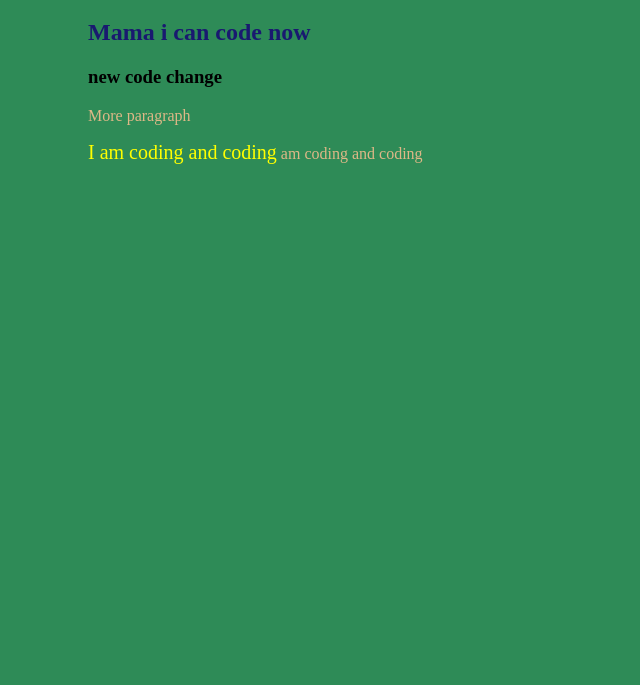
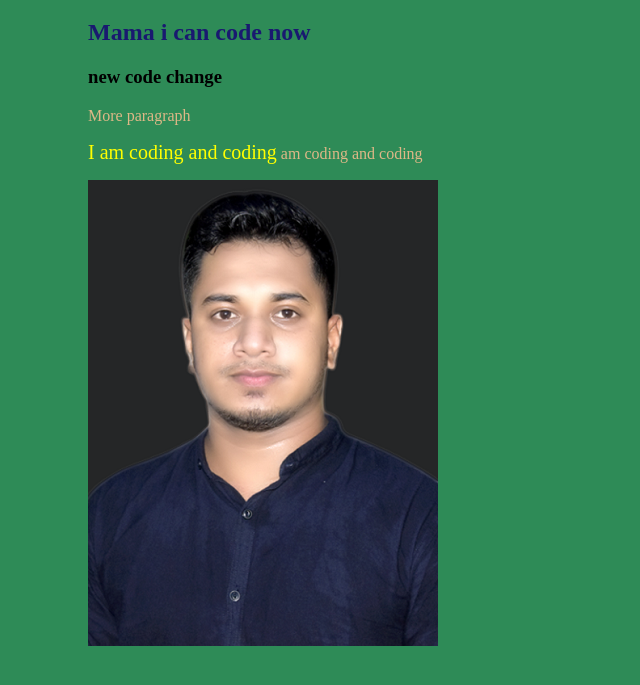
Before and after one commit to Si-tajin0/second-repo, a plain HTML site: page index.html in a window 1280 px wide. Shown: the part 61-746 px from the top of the page, without its empty margins (0-640 px from the left). Drawn offline with Linux system fonts and the light colour scheme.

Commit message:
added image

```diff
--- a/index.html
+++ b/index.html
@@ -13,5 +13,6 @@
     <h3>new code change</h3>
     <p>More paragraph</p>
      <p><span>I am coding and coding</span> am coding and coding</p>
+     <img src="DSC_03106-removebg-preview.png" alt="image">
 </body>
 </html>
```
Also changed, not shown: DSC_03106-removebg-preview.png (added).
